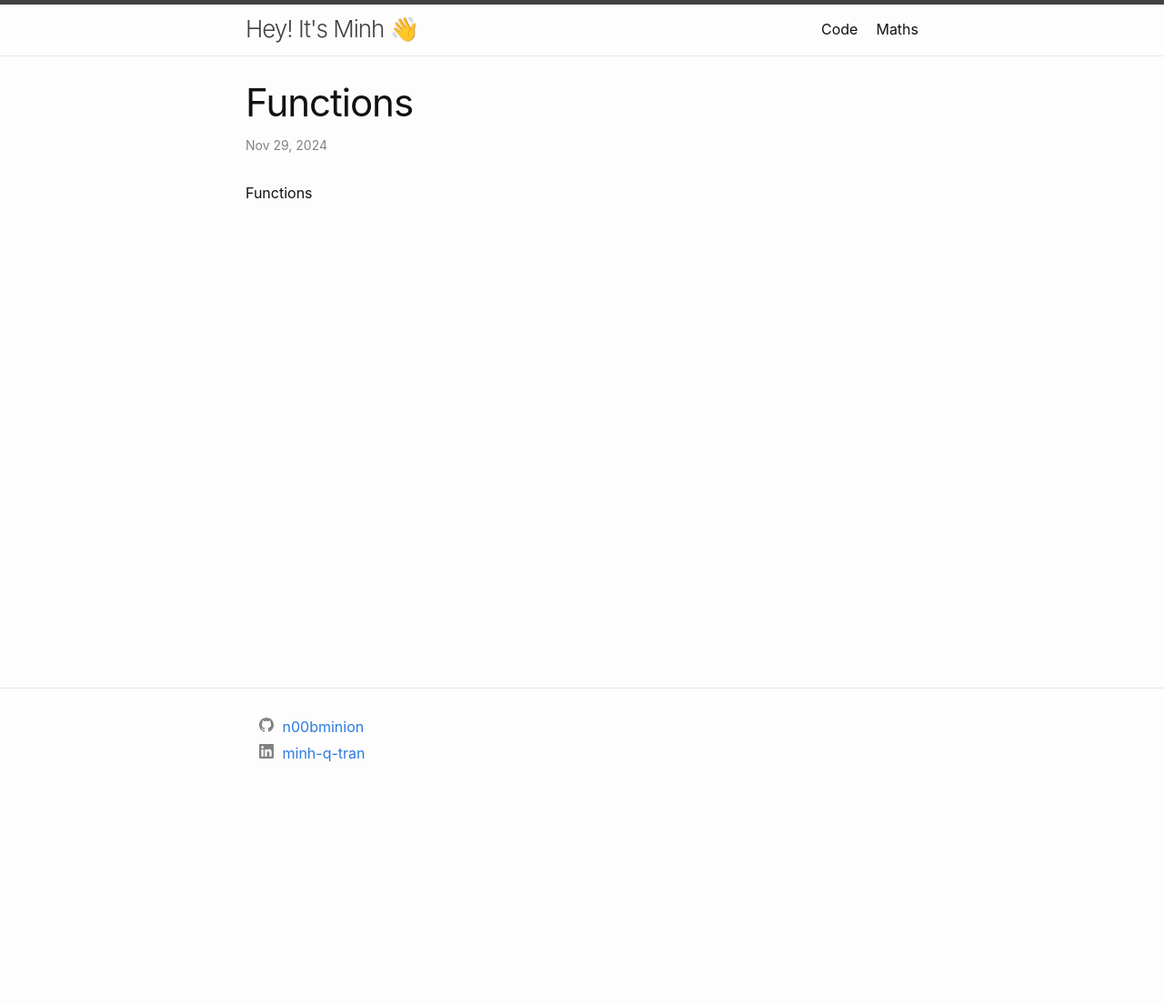
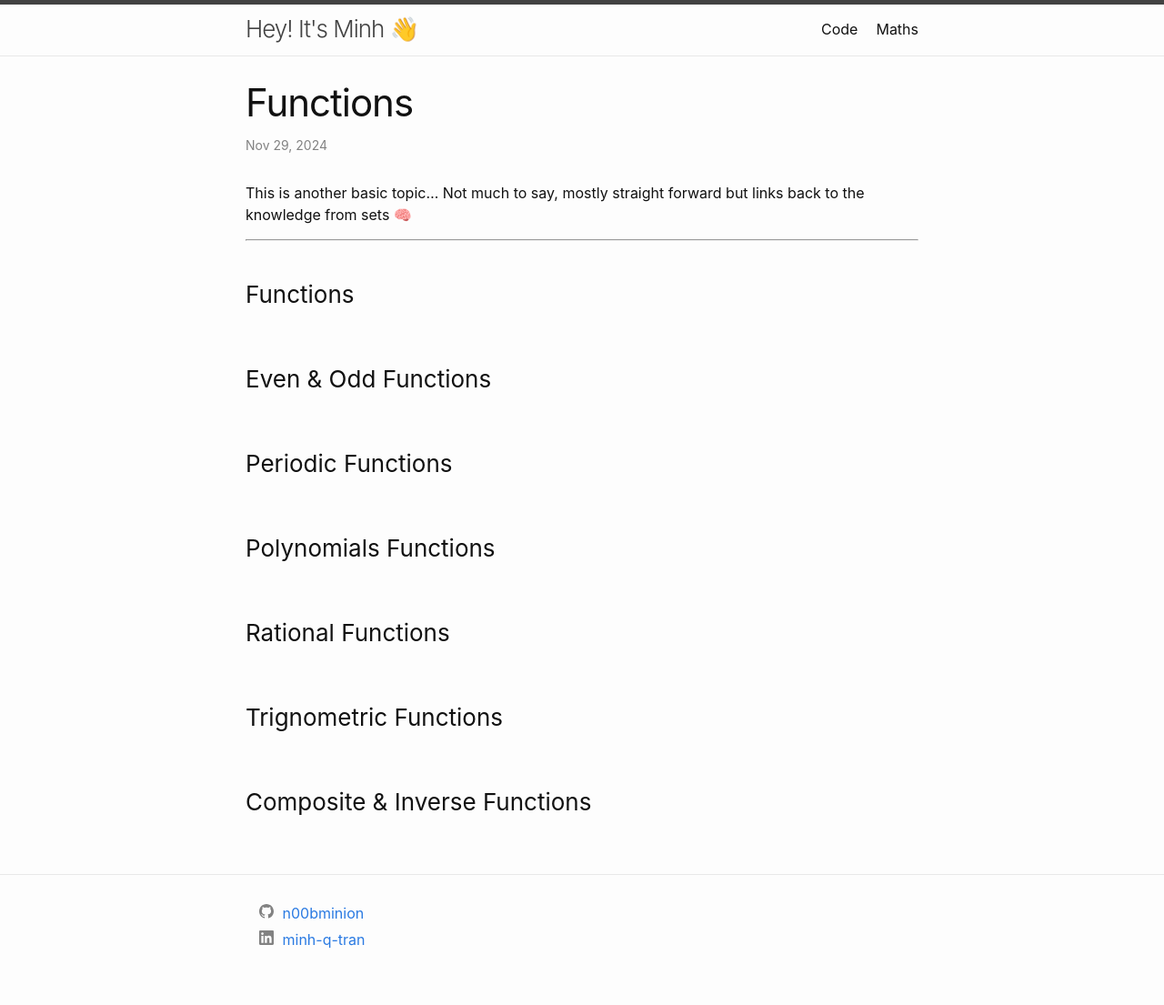
Before and after one commit to n00bminion/n00bminion.github.io, a Jekyll site: the page built from _posts/2024-11-29-functions.md, in a window 1280 px wide. Shown: the whole page at 91% size. Built offline with Jekyll 4.4.1, drawn with Linux system fonts in a browser that asks for light colours; before the commit the page ends 900 px from its top, so only the background shows below that.

Commit message:
small changes to the front page and building out functions page

```diff
--- a/_posts/2024-11-29-functions.md
+++ b/_posts/2024-11-29-functions.md
@@ -1,6 +1,42 @@
 ---
 layout: post
 code: MASU5050
+usemathjax: true
 ---
 
-<p> Functions </p>
+This is another basic topic... Not much to say, mostly straight forward but links back to the knowledge from sets 🧠
+
+
+***
+<br>
+
+### Functions
+
+
+<br>
+
+### Even & Odd Functions
+
+
+<br>
+
+### Periodic Functions
+
+
+<br>
+
+### Polynomials Functions
+
+<br>
+
+### Rational Functions
+
+
+<br>
+
+### Trignometric Functions
+
+
+<br>
+
+### Composite & Inverse Functions
```
Also changed, not shown: index.md (+5 -2 lines).
